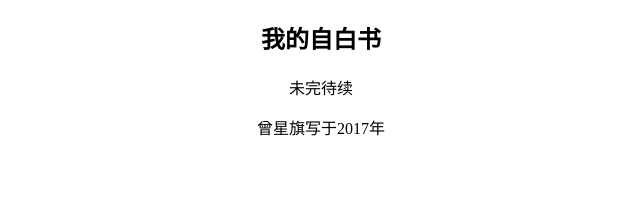
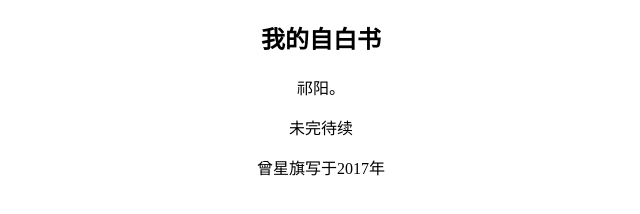
Before and after one commit to 24365/24365.github.io, a plain HTML site: page index.html in a window 1280 px wide. Shown: the whole page, without its empty margins (319-959 px from the left). Drawn offline with Linux system fonts and the light colour scheme.

Commit message:
Update index.html

```diff
--- a/index.html
+++ b/index.html
@@ -4,13 +4,13 @@
 <head>
   <meta charset="utf-8">
   <meta http-equiv="X-UA-Compatible" content="IE=edge" >
-  <title>我的自白书</title>
+  <title>我的自白书-曾星旗</title>
   <meta name="viewport" content="width=device-width, initial-scale=1, maximum-scale=1">
  </head>
  <body>
    <div style="text-align: center">
       <h2>我的自白书</h2>
-      <p></p>
+      <p>祁阳。</p>
       <p>未完待续</p>
       <p>曾星旗写于2017年</p>
    </div>
```
